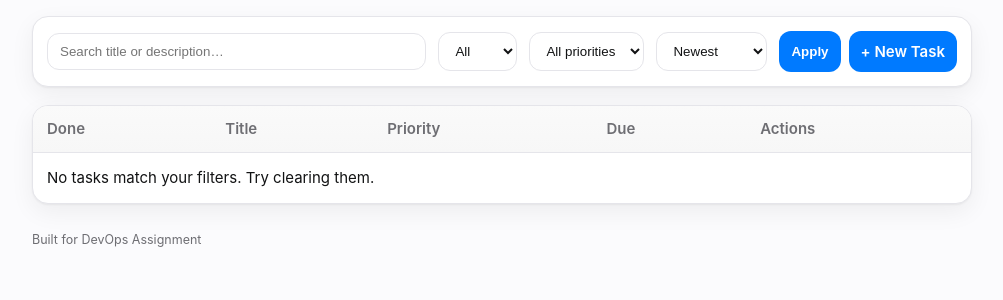
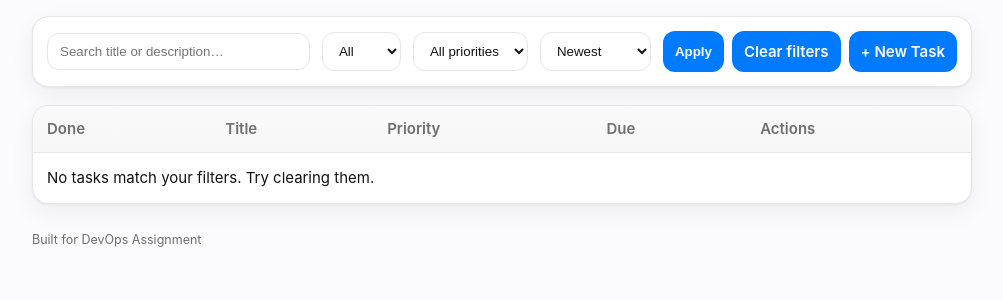
Before and after one commit to adriFCM/todo-app, a Django app: page / in a window 1280 px wide. Shown: the part 82-382 px from the top of the page, without its empty margins (138-1141 px from the left). Run offline with Django 5.2, Linux system fonts and the light colour scheme; data that the repository does not hold is empty.

Commit message:
UI: place clear filters button

```diff
--- a/templates/tasks/task_list.html
+++ b/templates/tasks/task_list.html
@@ -35,11 +35,16 @@
   <!-- Right-aligned action buttons -->
   <div style="margin-left:auto; display:flex; gap:8px;">
     <button type="submit" class="btn">Apply</button>
+    <a class="btn" href="{% url 'task_list' %}">Clear filters</a>
     <a class="btn" href="{% url 'task_create' %}" style="text-decoration:none; display:inline-block;">
       + New Task
     </a>
   </div>
 </form>
+
+
+
+
 
 <table class="card-table">
   <thead>
```
